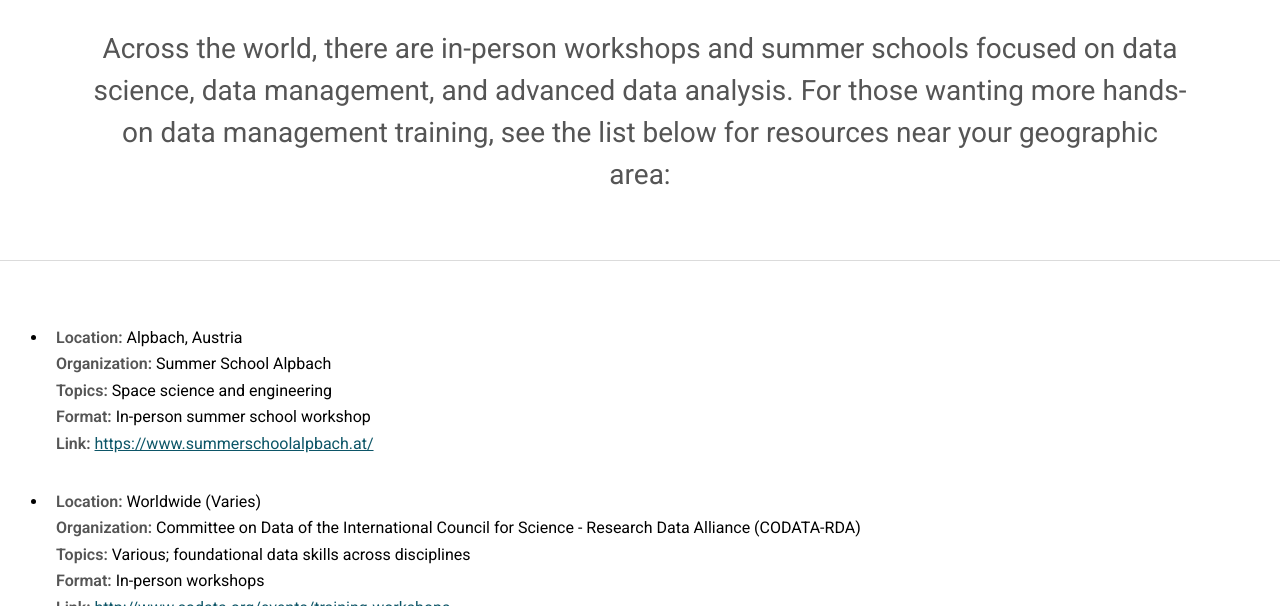
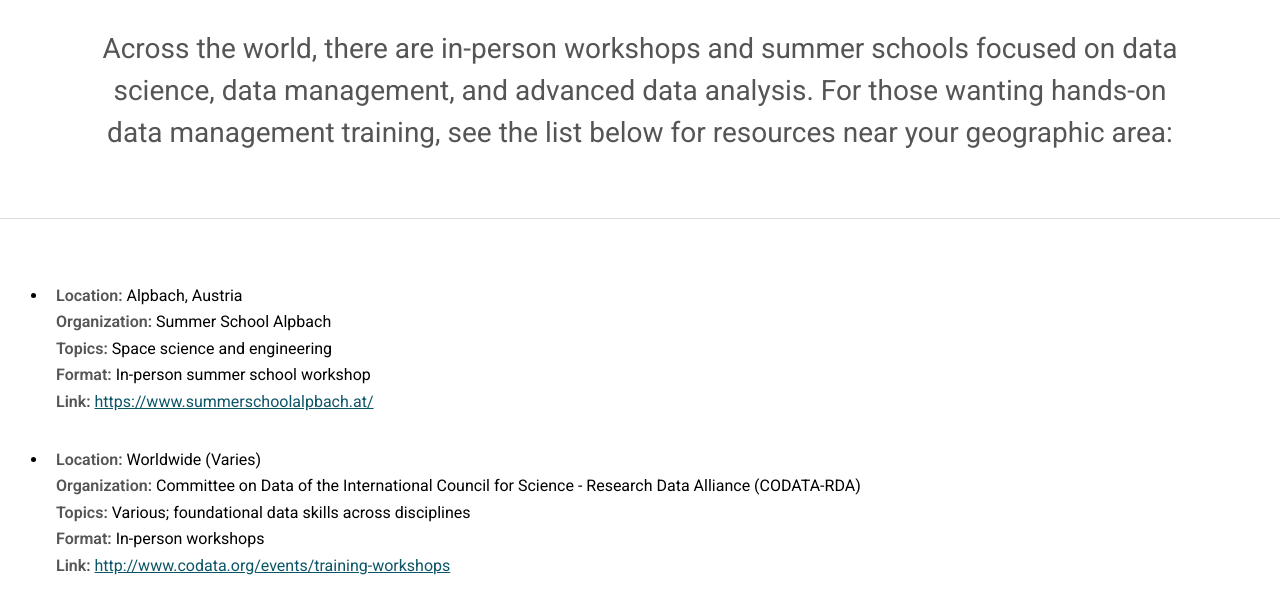
Before and after one commit to bfe-inf/toolkit, a Jekyll site: the page built from dmt-summerschools.html, in a window 1280 px wide and 900 px high, cut to the strip 294-900 px from the top of the window. Built offline with Jekyll 4.4.1, drawn with Linux system fonts in a browser that asks for light colours.

Commit message:
Update dmt-summerschools.html

```diff
--- a/dmt-summerschools.html
+++ b/dmt-summerschools.html
@@ -49,7 +49,7 @@
 			<section id="main" class="wrapper" style="padding-bottom: 0px;">
 				<div class="inner">
 					<header class="align-center">
-						<h3>Across the world, there are in-person workshops and summer schools focused on data science, data management, and advanced data analysis. For those wanting more hands-on data management training, see the list below for resources near your geographic area:</h3>
+						<h3>Across the world, there are in-person workshops and summer schools focused on data science, data management, and advanced data analysis. For those wanting hands-on data management training, see the list below for resources near your geographic area:</h3>
 					</header>
 			</section>
 			<hr>
```
